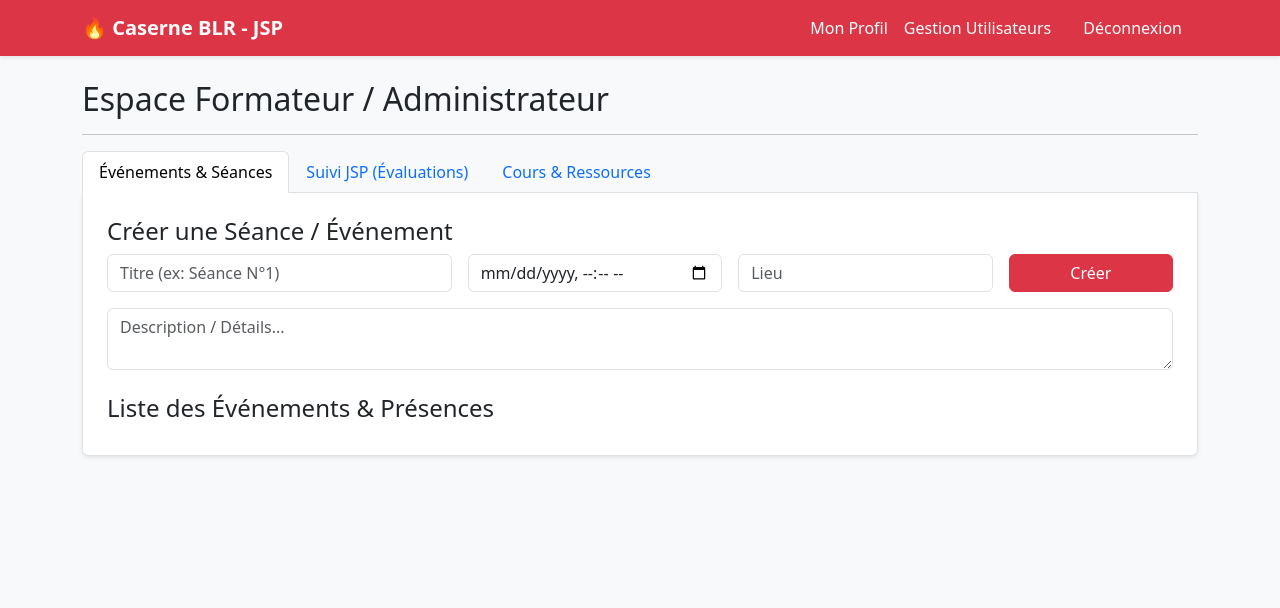
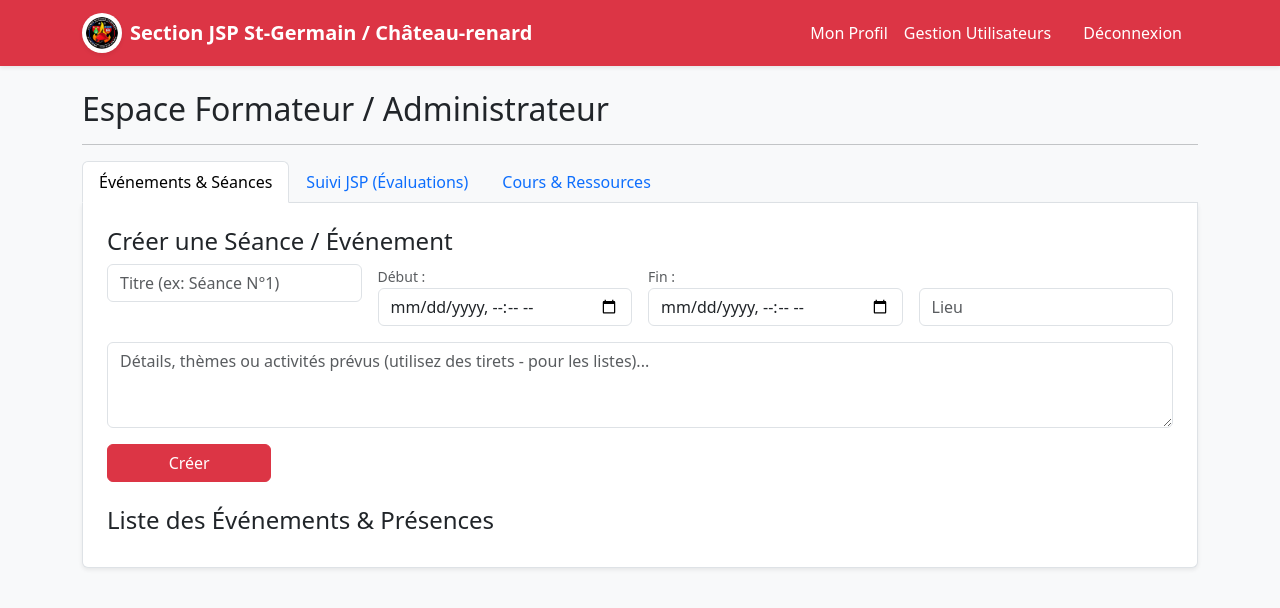
Before and after one commit to Ivar1er/caserne-jsp, a Flask app: page /formateur in a window 1280 px wide. Shown: the top 608 px of the page. Run offline with Flask 3, Linux system fonts and the light colour scheme; a user stored in the database is signed in.

Commit message:
Mise à jour : Logo, bouton profil, heure de fin et affichage des cours

```diff
--- a/app.py
+++ b/app.py
@@ -24,7 +24,6 @@ app.config['SECRET_KEY'] = os.environ.get(
     'SECRET_KEY', 'cle_secrete_par_defaut_a_changer'
 )
 
-# Gestion de la base de données (compatible SQLite local & PostgreSQL sur Render)
 db_url = os.environ.get('DATABASE_URL', 'sqlite:///caserne.db')
 if db_url and db_url.startswith('postgres://'):
   db_url = db_url.replace('postgres://', 'postgresql://', 1)
@@ -43,7 +42,6 @@ def load_user(user_id):
   return User.query.get(int(user_id))
 
 
-# Initialisation automatique de la base de données et du compte admin au démarrage (requis pour Render)
 with app.app_context():
   db.create_all()
   if not User.query.filter_by(role='admin').first():
@@ -60,7 +58,6 @@ with app.app_context():
     db.session.commit()
 
 
-# Sécurité: Forcer le changement de mot de passe à la première connexion
 @app.before_request
 def check_first_login():
   if current_user.is_authenticated and current_user.first_login:
@@ -84,7 +81,6 @@ def index():
     return redirect(url_for('dashboard_jsp'))
 
 
-# --- AUTHENTIFICATION ---
 @app.route('/login', methods=['GET', 'POST'])
 def login():
   if request.method == 'POST':
@@ -146,13 +142,11 @@ def forgot_password():
   return render_template('forgot_password.html')
 
 
-# --- ESPACE FORMATEUR / ADMIN ---
 @app.route('/formateur')
 @login_required
 def dashboard_formateur():
   if current_user.role not in ['admin', 'formateur']:
     return redirect(url_for('index'))
-
   jsps = User.query.filter_by(role='jsp').all()
   courses = Course.query.order_by(Course.upload_date.desc()).all()
   events = Event.query.order_by(Event.date_time.asc()).all()
@@ -257,18 +251,17 @@ def create_event():
   title = request.form.get('title')
   description = request.form.get('description')
   date_str = request.form.get('date_time')
+  end_str = request.form.get('end_time')
   location = request.form.get('location')
 
   if title and date_str:
     date_time = datetime.strptime(date_str, '%Y-%m-%dT%H:%M')
-    new_event = Event(
-        title=title,
-        description=description,
-    )
+    end_time = datetime.strptime(end_str, '%Y-%m-%dT%H:%M') if end_str else None
     new_event = Event(
         title=title,
         description=description,
         date_time=date_time,
+        end_time=end_time,
         location=location,
         created_by=f'{current_user.prenom} {current_user.nom}',
     )
@@ -284,7 +277,6 @@ def create_event():
   return redirect(url_for('dashboard_formateur'))
 
 
-# --- ESPACE JSP ---
 @app.route('/jsp')
 @login_required
 def dashboard_jsp():
--- a/templates/base.html
+++ b/templates/base.html
@@ -2,13 +2,16 @@
 <html lang="fr">
 <head>
     <meta charset="UTF-8">
-    <title>Caserne BLR - Section JSP</title>
+    <title>Section JSP St-Germain / Château-renard</title>
     <link href="https://cdn.jsdelivr.net/npm/bootstrap@5.3.2/dist/css/bootstrap.min.css" rel="stylesheet">
 </head>
 <body class="bg-light">
     <nav class="navbar navbar-expand-lg navbar-dark bg-danger shadow-sm">
         <div class="container">
-            <a class="navbar-brand fw-bold" href="{{ url_for('index') }}">🔥 Caserne BLR - JSP</a>
+            <a class="navbar-brand fw-bold d-flex align-items-center gap-2" href="{{ url_for('index') }}">
+                <img src="{{ url_for('static', filename='logo.png') }}" alt="Logo" width="40" height="40" class="rounded-circle bg-white p-1 shadow-sm">
+                Section JSP St-Germain / Château-renard
+            </a>
             {% if current_user.is_authenticated %}
             <div class="navbar-nav ms-auto">
                 <a class="nav-link text-white" href="{{ url_for('profile') }}">Mon Profil</a>
--- a/templates/dashboard_formateur.html
+++ b/templates/dashboard_formateur.html
@@ -14,24 +14,35 @@
     <div class="tab-pane fade show active" id="seances">
         <h4>Créer une Séance / Événement</h4>
         <form method="POST" action="{{ url_for('create_event') }}" class="row g-3 mb-4">
-            <div class="col-md-4"><input type="text" name="title" class="form-control" placeholder="Titre (ex: Séance N°1)" required></div>
-            <div class="col-md-3"><input type="datetime-local" name="date_time" class="form-control" required></div>
-            <div class="col-md-3"><input type="text" name="location" class="form-control" placeholder="Lieu"></div>
+            <div class="col-md-3"><input type="text" name="title" class="form-control" placeholder="Titre (ex: Séance N°1)" required></div>
+            <div class="col-md-3">
+                <label class="form-label small text-muted mb-0">Début :</label>
+                <input type="datetime-local" name="date_time" class="form-control" required>
+            </div>
+            <div class="col-md-3">
+                <label class="form-label small text-muted mb-0">Fin :</label>
+                <input type="datetime-local" name="end_time" class="form-control">
+            </div>
+            <div class="col-md-3"><input type="text" name="location" class="form-control mt-4" placeholder="Lieu"></div>
+            <div class="col-12"><textarea name="description" class="form-control" placeholder="Détails, thèmes ou activités prévus (utilisez des tirets - pour les listes)..." rows="3"></textarea></div>
             <div class="col-md-2"><button type="submit" class="btn btn-danger w-100">Créer</button></div>
-            <div class="col-12"><textarea name="description" class="form-control" placeholder="Description / Détails..."></textarea></div>
         </form>
 
         <h4>Liste des Événements & Présences</h4>
         {% for ev in events %}
         <div class="card mb-3">
             <div class="card-body">
-                <h5>{{ ev.title }} <small class="text-muted">({{ ev.date_time.strftime('%d/%m/%Y à %H:%M') }} - {{ ev.location }})</small></h5>
-                <p>{{ ev.description }}</p>
+                <h5>{{ ev.title }}
+                    <small class="text-muted">
+                        ({{ ev.date_time.strftime('%d/%m/%Y à %H:%M') }}{% if ev.end_time %} au {{ ev.end_time.strftime('%H:%M') }}{% endif %} - {{ ev.location }})
+                    </small>
+                </h5>
+                <p class="mb-2" style="white-space: pre-line;">{{ ev.description }}</p>
                 <details>
-                    <summary class="fw-bold text-danger" style="cursor: pointer;">Voir les réponses de présence (Présentiel Samedi)</summary>
+                    <summary class="fw-bold text-danger" style="cursor: pointer;">Voir les réponses de présence (Présentiel)</summary>
                     <ul class="list-group mt-2">
                         {% for resp in ev.responses %}
-                        <li class="list-group-item d-flex justify-content-between align-items-center">
+                        <li class="list-group-item d-flex justify-content-between align-items-center py-1">
                             {{ resp.jsp.prenom }} {{ resp.jsp.nom }} ({{ resp.jsp.username }})
                             <span class="badge bg-{% if resp.status == 'present' %}success{% elif resp.status == 'absent' %}danger{% else %}secondary{% endif %}">
                                 {{ resp.status.upper() }}
@@ -89,9 +100,12 @@
             <div class="col-md-2"><button type="submit" class="btn btn-danger w-100">Envoyer</button></div>
         </form>
         <h4>Documents disponibles</h4>
-        <ul>
+        <ul class="list-group">
             {% for c in courses %}
-            <li><a href="{{ url_for('static', filename='uploads/' + c.filename) }}" target="_blank">{{ c.title }}</a> (Déposé par {{ c.uploaded_by }})</li>
+            <li class="list-group-item d-flex justify-content-between align-items-center">
+                <a href="{{ url_for('static', filename='uploads/' + c.filename) }}" target="_blank" class="text-decoration-none fw-bold">{{ c.title }}</a>
+                <small class="text-muted">Déposé par {{ c.uploaded_by }}</small>
+            </li>
             {% endfor %}
         </ul>
     </div>
--- a/templates/profile.html
+++ b/templates/profile.html
@@ -18,7 +18,10 @@
                         <label class="form-label">Adresse e-mail (pour le mot de passe oublié)</label>
                         <input type="email" name="email" class="form-control" value="{{ current_user.email or '' }}" required>
                     </div>
-                    <button type="submit" class="btn btn-danger w-100">Enregistrer</button>
+                    <div class="d-flex gap-2">
+                        <a href="{{ url_for('index') }}" class="btn btn-secondary w-50">Retour</a>
+                        <button type="submit" class="btn btn-danger w-50">Enregistrer</button>
+                    </div>
                 </form>
             </div>
         </div>
```
Also changed, not shown: models.py (+3 -6 lines), templates/dashboard_jsp.html (+7 -4 lines), templates/login.html (+7 -4 lines), static/logo.png (added), 2 other files.
